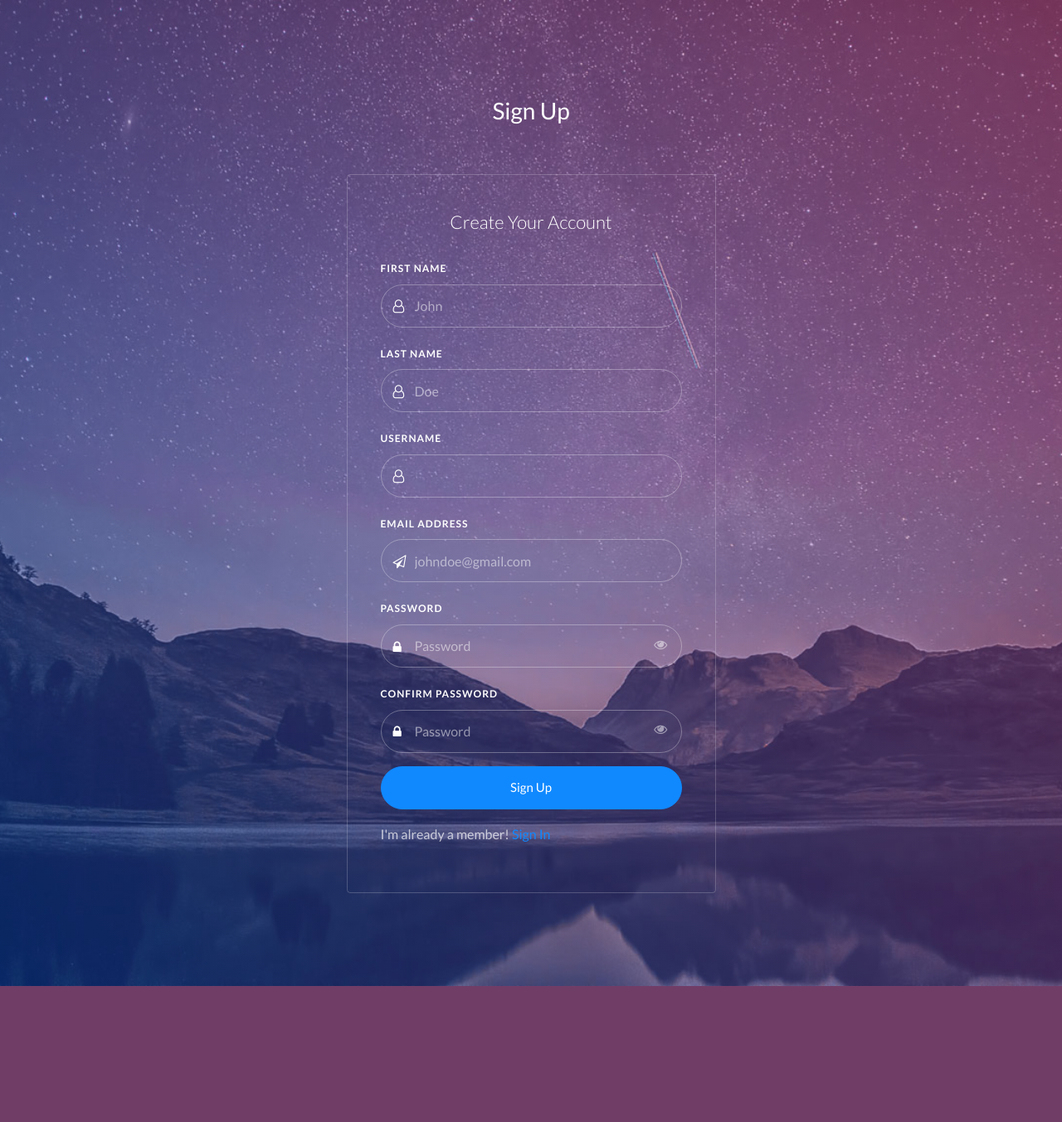
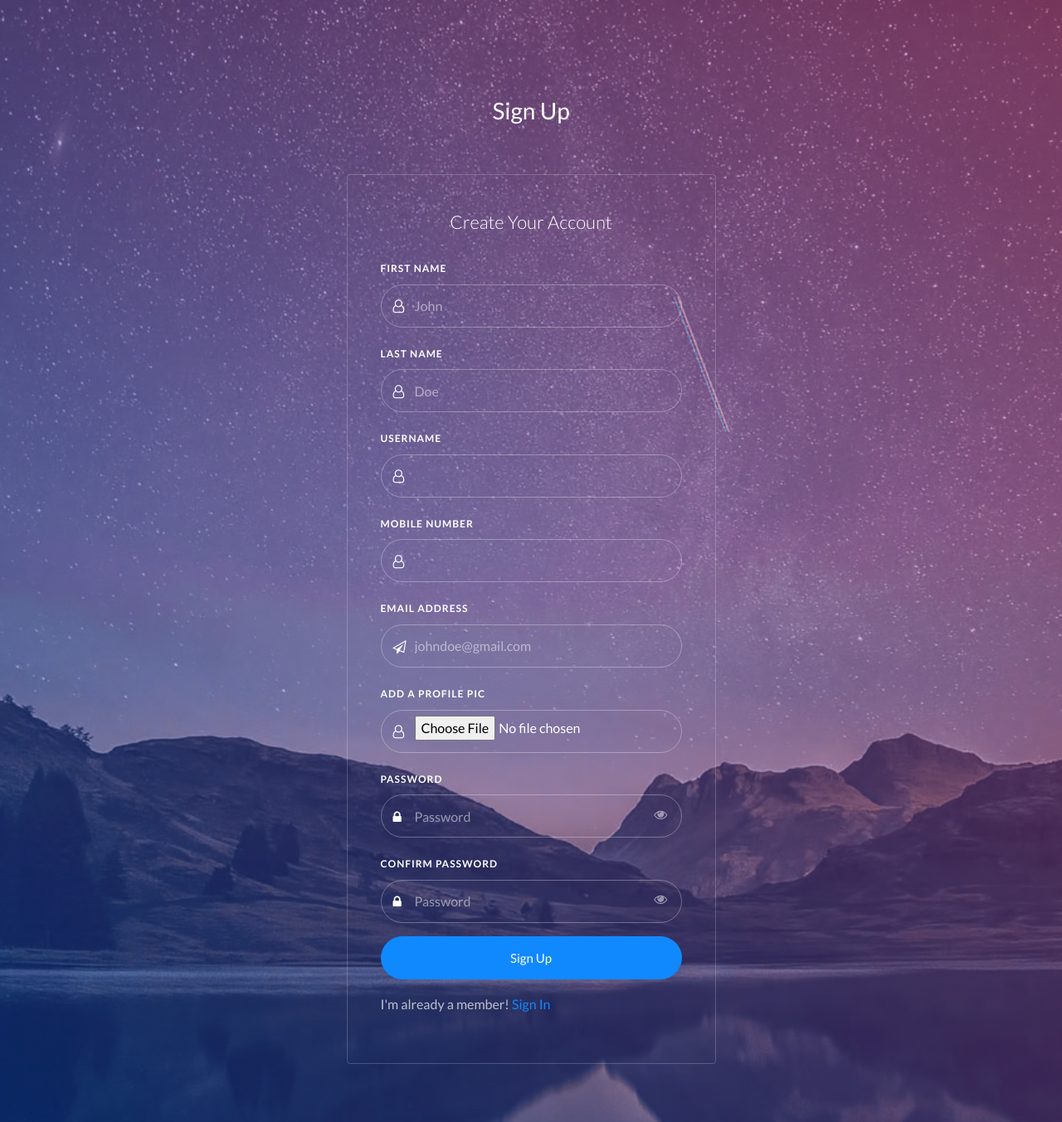
Before and after one commit to Fayis-PV/Blog-Website, a Django app: page /register in a window 1280 px wide. Shown: the top 1353 px of the page at 83% size. Before the commit the page ends 1189 px from the top, so only its background shows below. Run offline with Django 5.2, Linux system fonts and the light colour scheme; parts of the project's set-up code (start-up, migrations or seed data) failed here and were passed over; some libraries are stand-ins or nearby versions.

Commit message:
key changes for Registration Form and views

```diff
--- a/blogapp/forms.py
+++ b/blogapp/forms.py
@@ -6,7 +6,7 @@
 class RegisterForm(forms.ModelForm):
     class Meta:
         model = CustomUser
-        fields = '__all__'
+        fields = ['first_name','last_name','username','mobile','email','profile_pic']
 
 
 class BlogForm(forms.ModelForm):
--- a/blogapp/views.py
+++ b/blogapp/views.py
@@ -19,25 +19,24 @@
 
 def register(request):
     if request.method == 'POST':
-        first_name = request.POST.get('first_name')
-        last_name = request.POST.get('last_name')
-        username = request.POST.get('username')
-        email = request.POST.get('email')
-        password = request.POST.get('password')
-        cpassword = request.POST.get('cpassword')
-        try:
-            if password != cpassword and password != '':
-                messages.error(request, 'Password doesn\'t match')
-            elif CustomUser.objects.filter(email = email):
-                messages.error(request, 'User with same email already exists')
-            else:
-                custom = CustomUser(first_name= first_name, last_name = last_name,username = username, email = email)
-                custom.set_password(password)
-                custom.save()
-                messages.success(request, 'User Created Successfully')
-                return redirect('login')
-        except Exception as e:
-            messages.error(request,str(e))
+        form = RegisterForm(request.POST,request.FILES)
+        if form.is_valid():
+            customer = form.save(commit=False)
+            password = request.POST['password']
+            password2 = request.POST['cpassword']
+            email = form.cleaned_data['email']
+            try:
+                if password != password2 and password != '':
+                    messages.error(request, 'Password doesn\'t match')
+                elif CustomUser.objects.filter(email = email):
+                    messages.error(request, 'User with same email already exists')
+                else:
+                    customer.set_password(password)
+                    customer.save()
+                    messages.success(request, 'User Created Successfully')
+                    return redirect('login')
+            except Exception as e:
+                messages.error(request,str(e))
 
     return render(request,"register.html")
 
--- a/templates/register.html
+++ b/templates/register.html
@@ -27,7 +27,7 @@
 				<div class="col-md-7 col-lg-5">
 					<div class="login-wrap">
 						<h3 class="text-center mb-4">Create Your Account</h3>
-						<form action="/register" method="POST" class="signup-form">
+						<form action="/register" method="POST" class="signup-form" enctype="multipart/form-data">
 							{% if messages %}
 							<ul class="messages">
 								{% for message in messages %}
@@ -55,10 +55,21 @@
 								<span class="icon fa fa-user-o"></span>
 							</div>
 							<div class="form-group mb-3">
+								<label class="label" for="mobile">Mobile Number</label>
+								<input type="text" class="form-control" name="mobile" placeholder="" required>
+								<span class="icon fa fa-user-o"></span>
+							</div>
+							<div class="form-group mb-3">
 								<label class="label" for="email">Email Address</label>
 								<input type="text" class="form-control" name="email" placeholder="johndoe@gmail.com" required>
 								<span class="icon fa fa-paper-plane-o"></span>
 							</div>
+							<div class="form-group mb-3">
+								<label class="label" for="profile_pic">Add a profile pic</label>
+								<input type="file" class="form-control" name="profile_pic" placeholder="">
+								<span class="icon fa fa-user-o"></span>
+							</div>
+
 							<div class="form-group mb-3">
 								<label class="label" for="password">Password</label>
 								<input id="password" type="password" name="password" class="form-control" placeholder="Password" required>
```
Also changed, not shown: db.sqlite3, media/img/profile/home.jpg (added).
